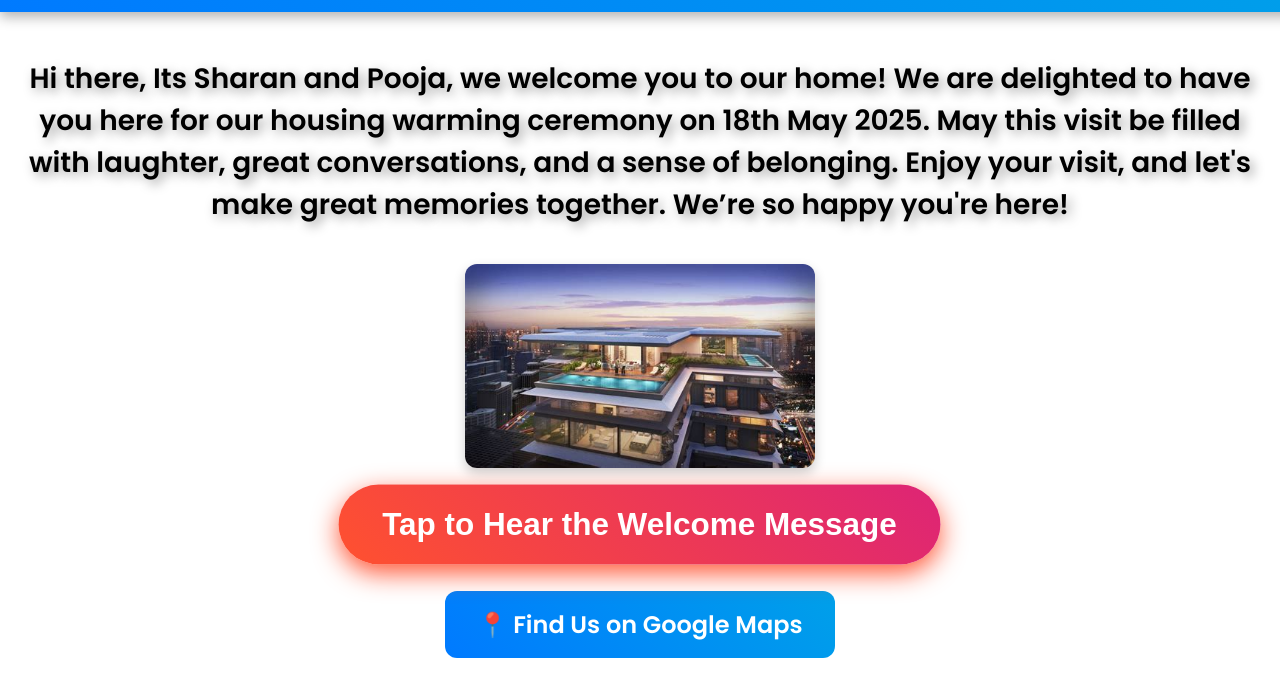
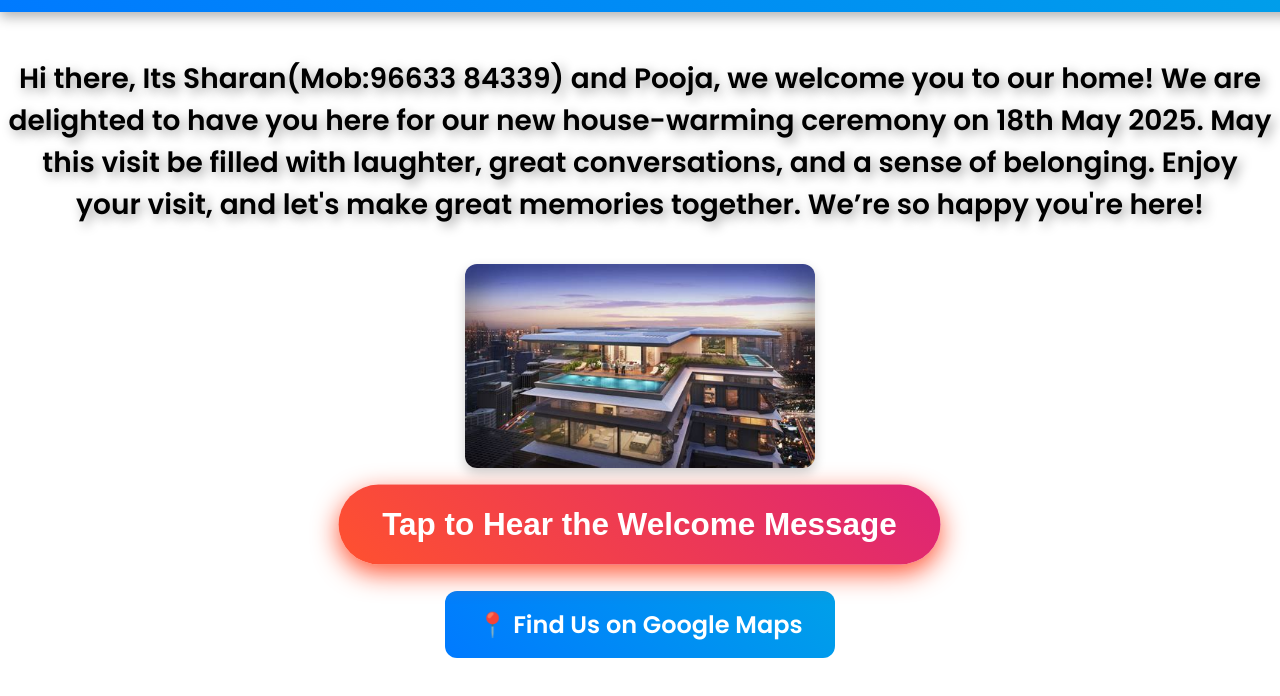
Before and after one commit to simli251/QR-Welcome-Page, a plain HTML site: page index.html in a window 1280 px wide. Shown: the part 52-748 px from the top of the page. Drawn offline with Linux system fonts and the light colour scheme.

Commit message:
Add files via upload

```diff
--- a/index.html
+++ b/index.html
@@ -168,8 +168,8 @@
             <a href="#">🏠 Welcome</a>
         </div>
 
-    <h1 class="welcome" color="white" background-color="white !important">Hi there, Its Sharan and Pooja, we welcome you to our home!
-        We are delighted to have you here for our housing warming ceremony on 18th May 2025.
+    <h1 class="welcome" color="white" background-color="white !important">Hi there, Its Sharan(Mob:96633 84339) and Pooja, we welcome you to our home!
+        We are delighted to have you here for our new house-warming ceremony on 18th May 2025.
         May this visit be filled with laughter, great conversations, and a sense of belonging.
         Enjoy your visit, and let's make great memories together. We’re so happy you're here!</h1>
     <img src="home.jpg" class="home-image" alt="Home Picture">
```
